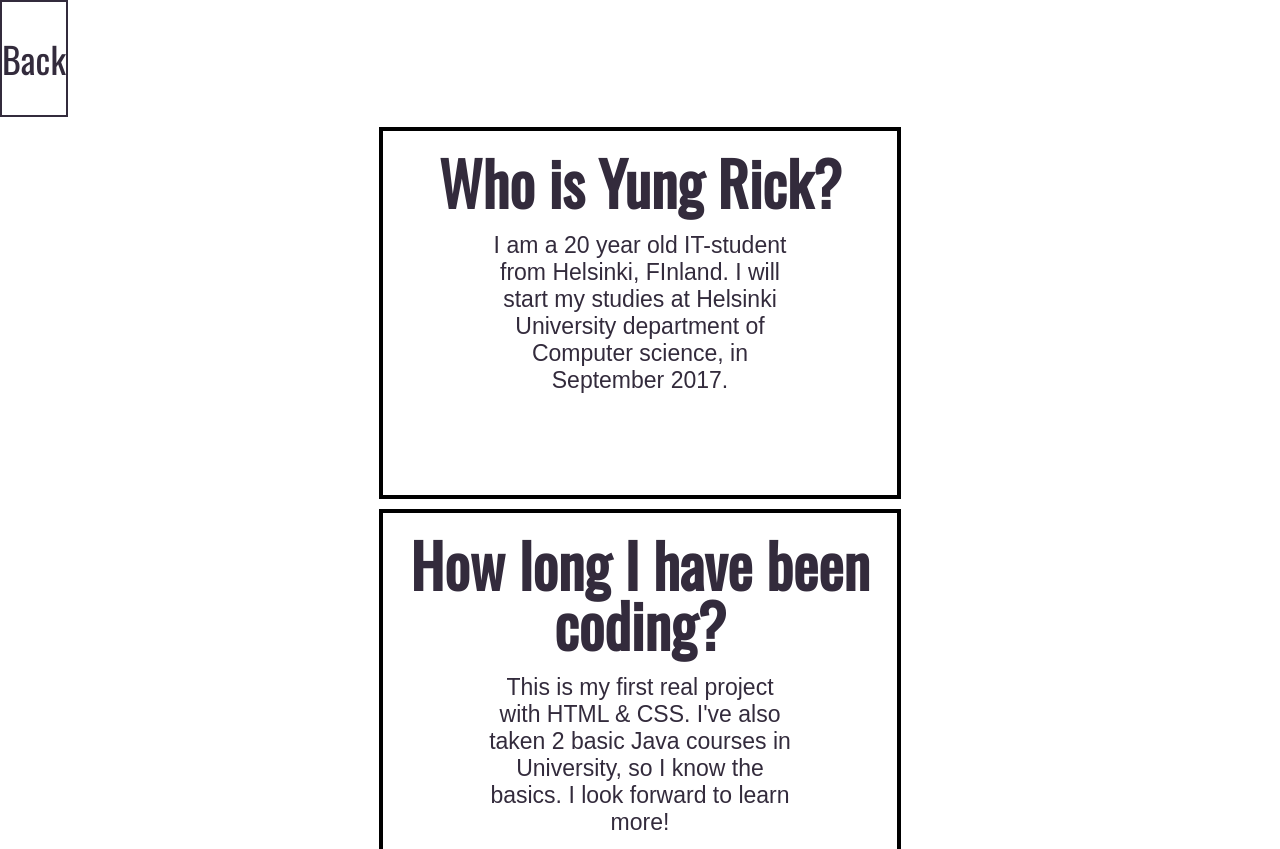
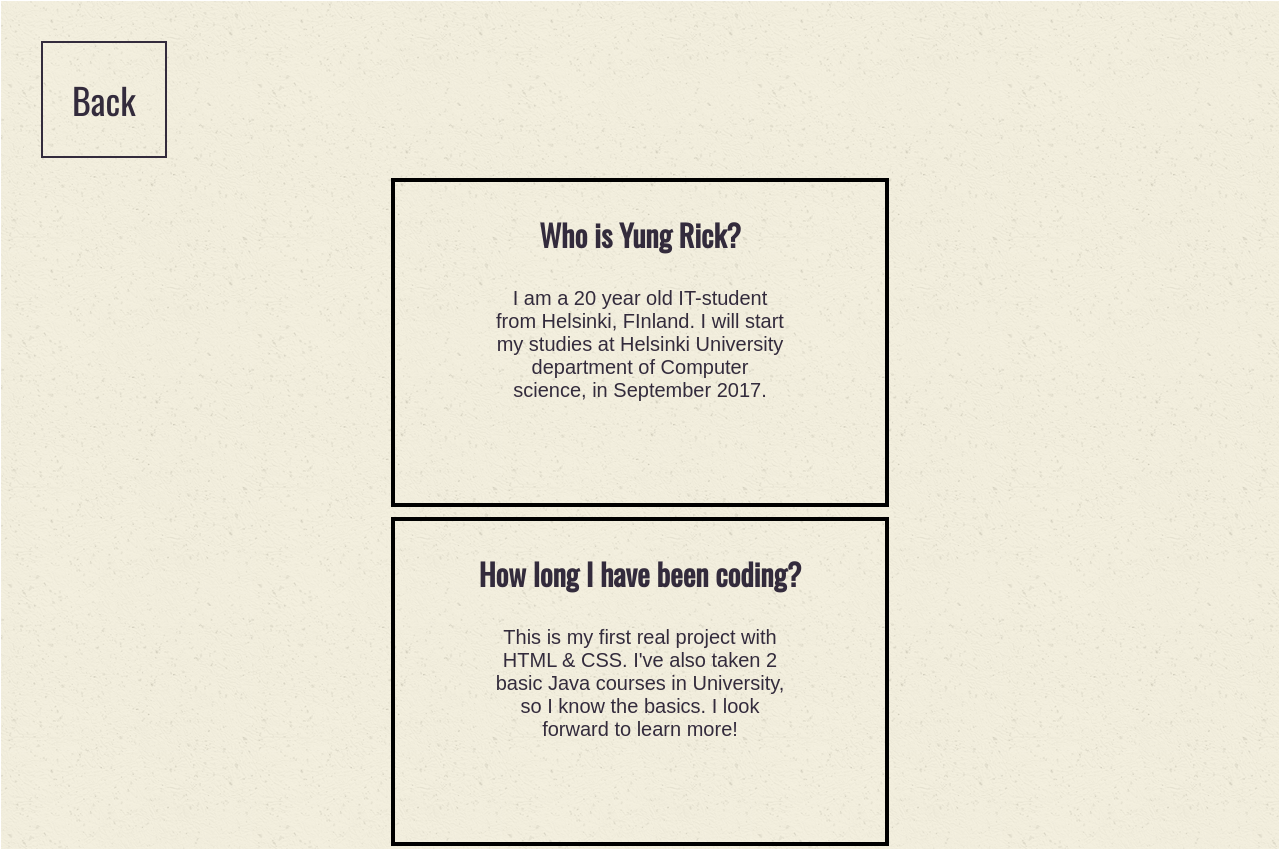
Before and after one commit to YungRick/Complete-Website-Test, a plain HTML site: page who.html in a window 1280 px wide. Shown: the top 849 px of the page. Drawn offline with nearby package versions, Linux system fonts and the light colour scheme.

Commit message:
Add files via upload

```diff
--- a/style.css
+++ b/style.css
@@ -12,7 +12,8 @@
 	font-size: 50px;
 	display: inline-block;
 	border: 2px solid #332b3c;
-
+	margin: 10px;
+	width: 10%;
 
 }
 body {
@@ -85,7 +86,7 @@ a:link, a:visited {
   margin-top: 10px;
   margin-bottom: 100px;
   font-family: 'Open-Sans', sans-serif;
-  font-size: 23px;
+  font-size: 20px;
   font-weight: 400;
   text-align: center;
 
@@ -94,9 +95,9 @@ a:link, a:visited {
 .info h2 {
   color: #332b3c;
   font-family: 'Oswald', sans-serif;
-  font-size: 60px;
+  font-size: 30px;
   font-weight: 600;
-  line-height: 60px;
+  line-height: 64px;
   margin: 20px;
 
 
--- a/who.html
+++ b/who.html
@@ -7,6 +7,7 @@
   </head>
 
   <body>
+  <div class="main">
   <div class="back">
     <a href="index.html">
 	  <h2> Back </h2>
@@ -32,6 +33,7 @@
       I hate procastrination. I talk really much. </p>
 	 </div>
   </div>
+  </div>
   </body>
 
 
```
